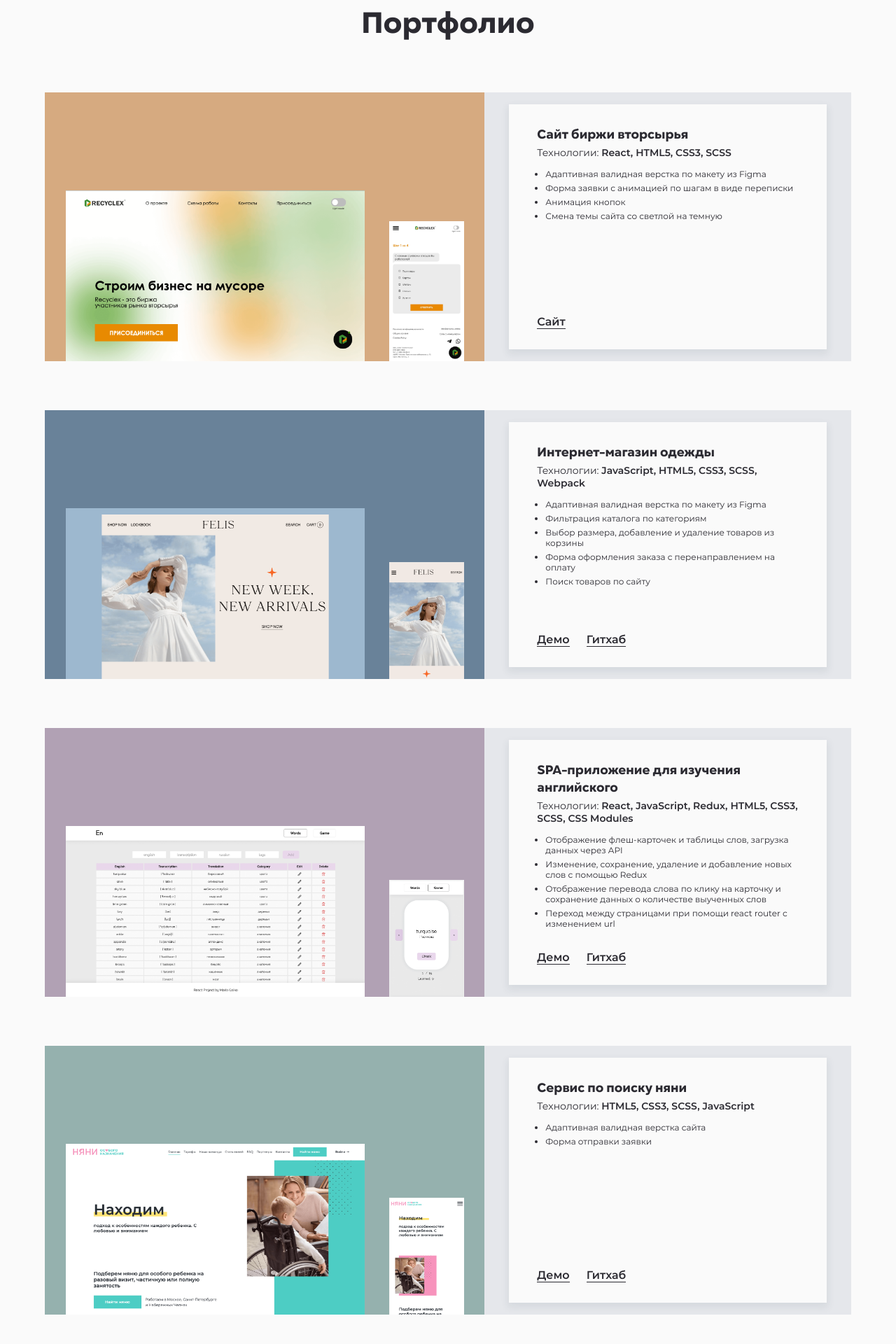
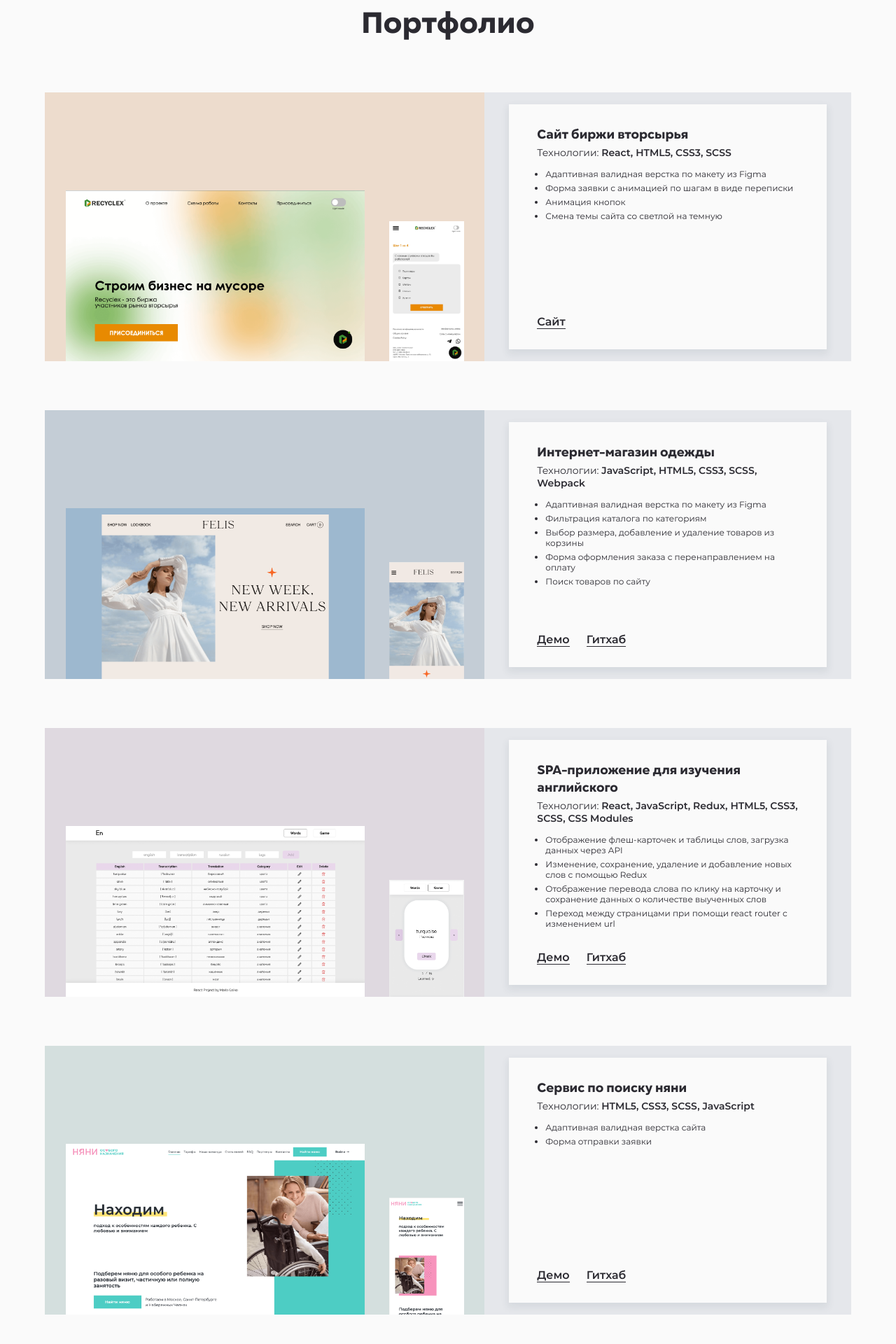
Before and after one commit to mrglk/portfolio, a React (Create React App) app: page / in a window 1280 px wide. Shown: the part 440-2360 px from the top of the page at 70% size. Built offline with nearby package versions, Linux system fonts and the light colour scheme.

Commit message:
New photo and link

```diff
--- a/src/components/PortfolioItem/PortfolioItem.scss
+++ b/src/components/PortfolioItem/PortfolioItem.scss
@@ -14,23 +14,25 @@
   align-items: flex-end;
   padding-top: 4em;
   min-height: 320px;
+  // background-color: #b3b3b3;
 }
 
 .portfolio__photos_blue {
-  background-color: #698299;
+  background-color: #6982995F;
 }
 
 .portfolio__photos_green {
-  background-color: #95b1ae;
+  background-color: #95b1ae5F;
 }
 
 .portfolio__photos_purple {
-  background-color: #b1a1b4;
+  background-color: #b1a1b45F;
 }
 
 .portfolio__photos_orange {
-  background-color:#d6aa80;
+  background-color:#d6aa805F;
 }
+
 // #E88A01
 .portfolio__desktopWrapper {
   vertical-align: top;
--- a/src/components/Profile/Profile.tsx
+++ b/src/components/Profile/Profile.tsx
@@ -15,7 +15,7 @@ export function Profile() {
             className="profile__button"
             target="_blank"
             rel="noopener noreferrer"
-            href="https://drive.google.com/file/d/1tzVyyqxNBpPaPcjgJxg78ye_Lbca3XEX/view">
+            href="https://drive.google.com/file/d/1TzM3BzhcPlvc6iQ1DyznSnmTSFDZqRtD/view">
             Скачать резюме
           </a>
         </div>
```
Also changed, not shown: src/assets/img/photo.jpg.
